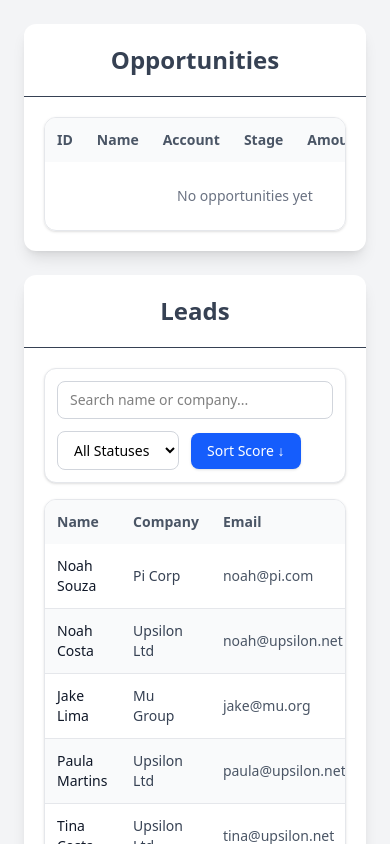
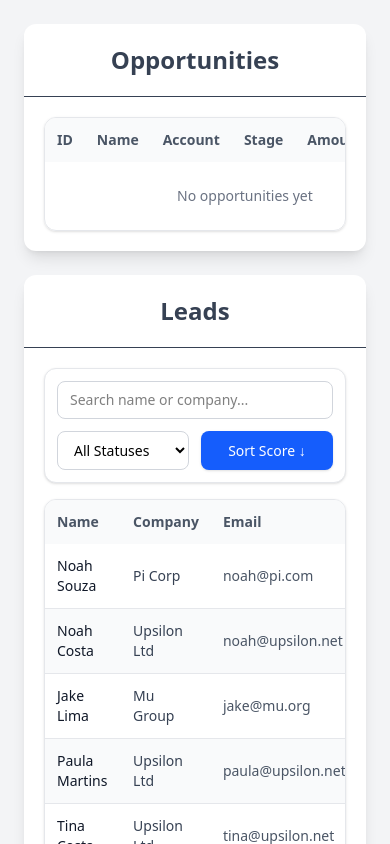
Before and after one commit to leoaltemari/mini-seller-console, a React (Vite) app: page / in a window 390 px wide. Shown: the top 844 px of the page. Built offline with nearby package versions, Linux system fonts and the light colour scheme.

Commit message:
feat: fix filter responsiviness

```diff
--- a/src/components/LeadsTableFilter.tsx
+++ b/src/components/LeadsTableFilter.tsx
@@ -27,12 +27,14 @@ export default function LeadsTableFilter({
         "
       />
 
+      <div className="flex gap-3 w-full sm:w-auto">
         <select
           value={preferences.filterStatus ?? ''}
           onChange={(e) => onFilterChange(e.target.value || null)}
           className="
             cursor-pointer px-3 py-2 border border-gray-300 rounded-lg text-sm bg-white
             focus:outline-none focus:ring-2 focus:ring-blue-200 focus:border-blue-500
+            w-1/2 sm:w-auto
           "
         >
           <option value="">All Statuses</option>
@@ -49,10 +51,12 @@ export default function LeadsTableFilter({
           className="
             cursor-pointer px-4 py-2 text-sm font-medium bg-blue-600 text-white rounded-lg
             shadow-sm hover:bg-blue-700 active:bg-blue-800 focus:outline-none
+            w-1/2 sm:w-auto
           "
         >
           Sort Score {preferences.sortDesc ? '↓' : '↑'}
         </button>
       </div>
+    </div>
   );
 }
```
Lines whose indentation alone changed are shown as unchanged.
